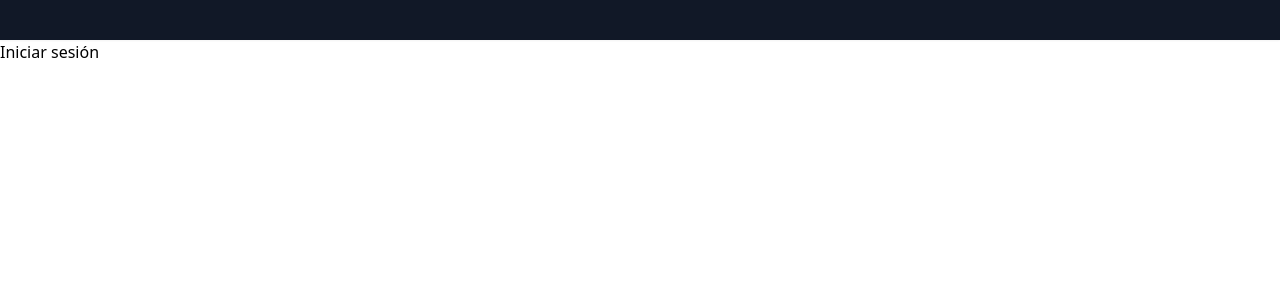
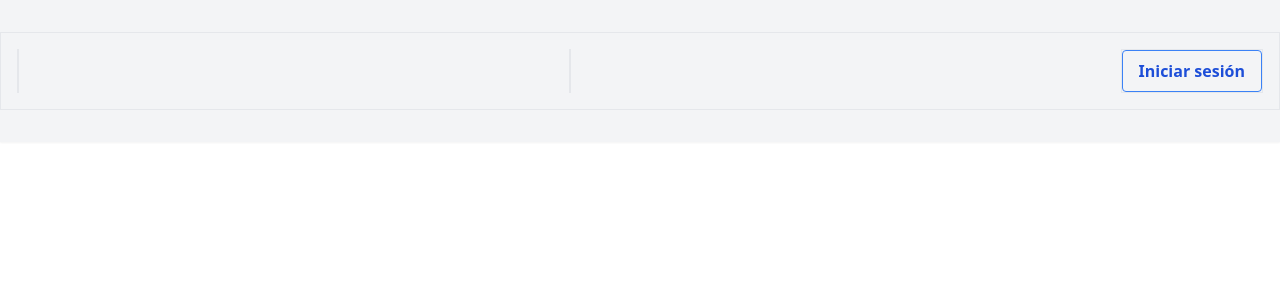
Before and after one commit to SamuelSotomayor1/Login-gate, a React (Vite) app: page / in a window 1280 px wide. Shown: the top 300 px of the page. Built offline with nearby package versions, Linux system fonts and the light colour scheme.

Commit message:
start designing the navigation bar

```diff
--- a/src/components/home.tsx
+++ b/src/components/home.tsx
@@ -1,4 +1,4 @@
-import { Link } from "react-router-dom";
+//import { Link } from "react-router-dom";
 import { Navbar } from "./navbar";
 
 export const Home = () => {
@@ -6,9 +6,6 @@ export const Home = () => {
     <>
     <div className="flex flex-col min-h-screen bg-white bg-cover bg-center bg-no-repeat">
         <Navbar/>
-        <Link to="/login">
-            <button >Iniciar sesión</button>
-        </Link>
     </div>
     </>
 
--- a/src/components/navbar.tsx
+++ b/src/components/navbar.tsx
@@ -1,11 +1,18 @@
+import { Link } from "react-router-dom"
 
 export const Navbar = () => {
   return (
     <>
-    <div className="relative z-10 w-full bg-gray-900 shadow-sm">
-        <nav className="relative flex items-center justify-between w-full max-w-screen-xl px-5 py-5 mx-auto text-white lg:px-2 lg:shadow-none">
-            <div className="absolute inset-0 z-20 w-full h-full shadow-md opacity-50 lg:hidden">
-                <button className="bg-blue-500 hover:bg-blue-700 text-white font-bold py-2 px-4 rounded">Hola</button>
+    <div className="relative z-2 w-full bg-gray-100 py-8 shadow-sm">
+        <nav className="flex justify-between px-4 py-4 border">
+            <div className="border">
+            </div>
+            <div className="border">
+            </div>
+            <div className="border">
+                <Link to="/login">
+                    <button className="bg-transparent hover:bg-blue-500 text-blue-700 font-semibold hover:text-white py-2 px-4 border border-blue-500 hover:border-transparent rounded">Iniciar sesión</button>
+                </Link>
             </div>
         </nav>
     </div>
```
